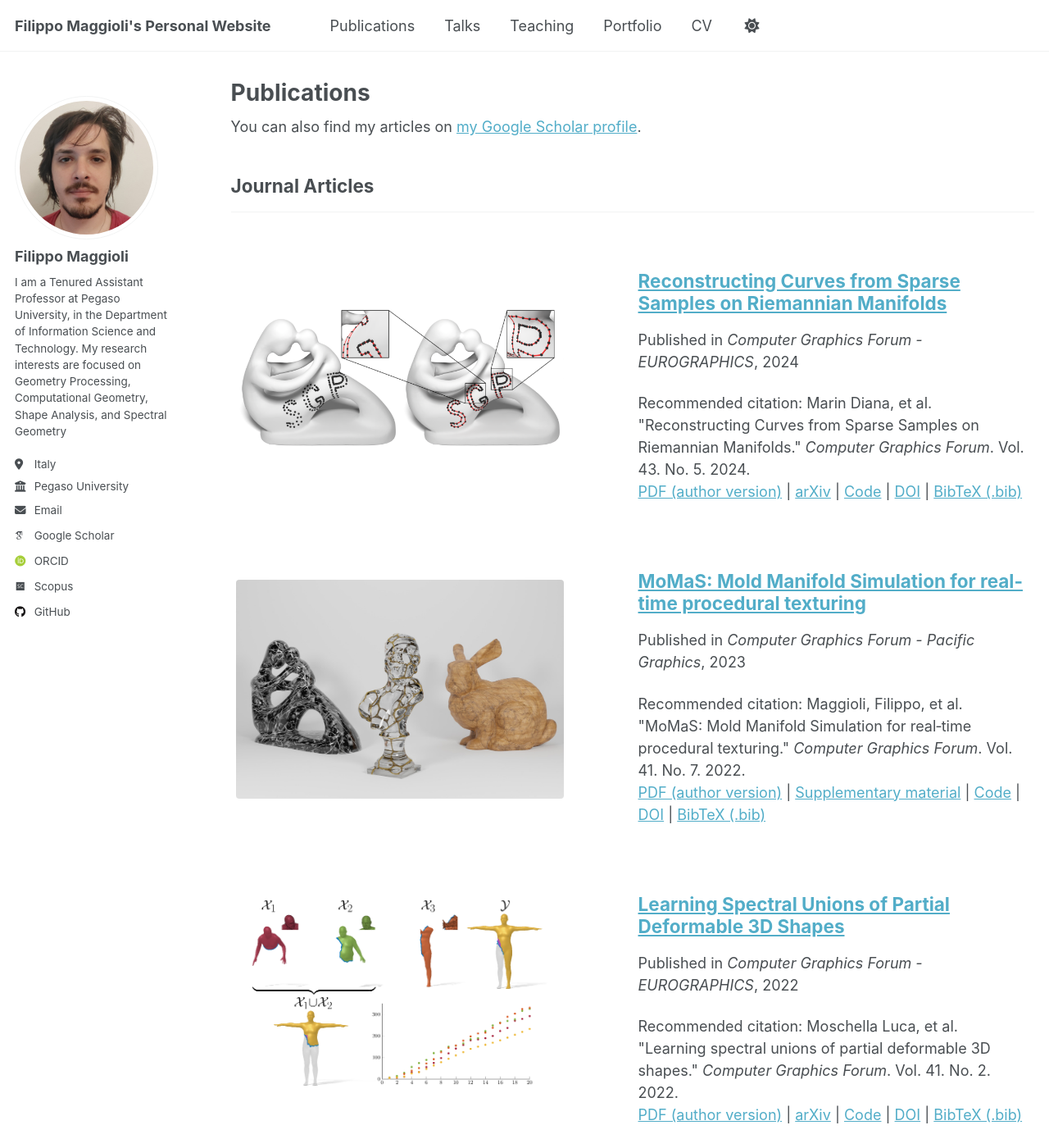
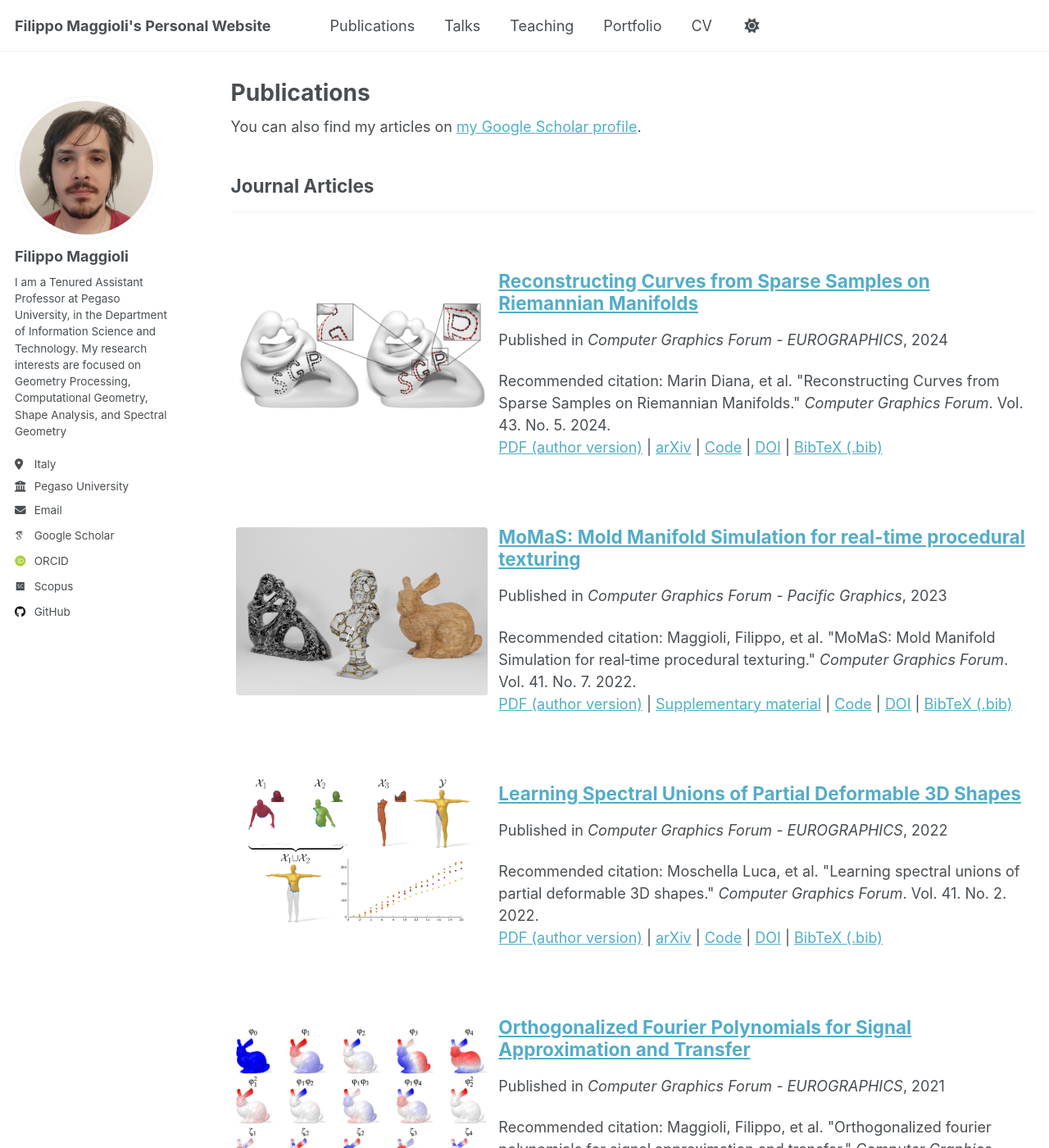
Before and after one commit to fmaggioli/fmaggioli.github.io, a Jekyll site: the page built from _pages/publications.html, in a window 1280 px wide and 1400 px high. Shown: the whole window at 82% size. Built offline with Jekyll 4.4.1, drawn with Linux system fonts in a browser that asks for light colours; some web fonts are replaced.

Commit message:
Working on publications

```diff
--- a/_pages/publications.html
+++ b/_pages/publications.html
@@ -23,6 +23,14 @@ author_profile: true
   table {
     width: 100%;
     table-layout: fixed; /* Forces consistent column sizing */
+  }
+
+  td:first-child {
+    width: 320px;  /* Left column: fixed width */
+  }
+
+  td:last-child {
+    width: calc(100% - 320px);  /* Right column: takes remaining space */
   }
 </style>
 
```
